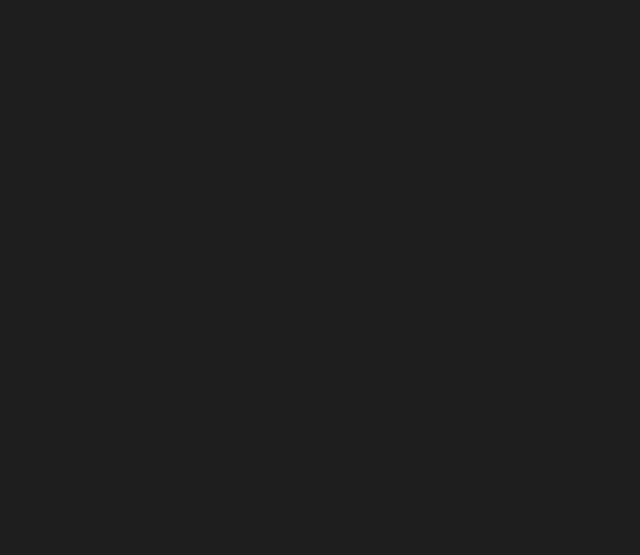
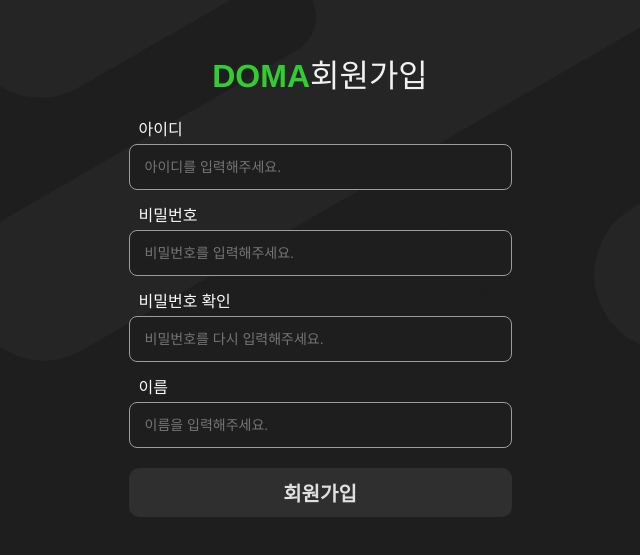
Before and after one commit to Team-MindWay/dormitory-manager-frontend, a React (Create React App) app: page /signup in a window 1280 px wide. Before the commit this address had no page. Shown: the part 117-672 px from the top of the page, without its empty margins (320-960 px from the left). Built offline with nearby package versions, Linux system fonts and the light colour scheme.

Commit message:
Feat: Signup Page UI

```diff
--- a/src/App.js
+++ b/src/App.js
@@ -2,12 +2,14 @@
 import StartPage from "./pages/StartPage";
 import { BrowserRouter, Route, Routes } from "react-router-dom";
 import SigninPage from "./pages/SigninPage";
+import SignupPage from "./pages/SignupPage";
 const App = () => {
   return (
     <BrowserRouter>
       <Routes>
         <Route path="/" element={<StartPage />} />
         <Route path="signin" element={<SigninPage />} />
+        <Route path="signup" element={<SignupPage />} />
       </Routes>
     </BrowserRouter>
   );
--- /dev/null
+++ b/src/components/SignupBox.jsx
@@ -0,0 +1,61 @@
+import { useState } from "react";
+import "../styles/SignupBox.css";
+
+const SignupBox = () => {
+  const [id, setId] = useState("");
+  const [password, setPassword] = useState("");
+  const [checkpassword, setCheckPassword] = useState("");
+  const [name, setName] = useState("");
+
+  return (
+    <div className="Signup-box">
+      <div className="title">
+        <span className="logo-text">DOMA</span>회원가입
+      </div>
+      <form className="form-box">
+        <div className="input-container">
+          <span className="id-text">아이디</span>
+          <input
+            type="text"
+            placeholder="아이디를 입력해주세요."
+            value={id}
+            onChange={(e) => setId(e.target.value)}
+          />
+        </div>
+
+        <div className="input-container">
+          <span className="password-text">비밀번호</span>
+          <input
+            type="password"
+            placeholder="비밀번호를 입력해주세요."
+            value={password}
+            onChange={(e) => setPassword(e.target.value)}
+          />
+        </div>
+
+        <div className="input-container">
+          <span className="checkpassword-text">비밀번호 확인</span>
+          <input
+            type="password"
+            placeholder="비밀번호를 다시 입력해주세요."
+            value={checkpassword}
+            onChange={(e) => setCheckPassword(e.target.value)}
+          />
+        </div>
+
+        <div className="input-container">
+          <span className="name-text">이름</span>
+          <input
+            type="text"
+            placeholder="이름을 입력해주세요."
+            value={name}
+            onChange={(e) => setName(e.target.value)}
+          />
+        </div>
+      </form>
+      <button className="Signup-button">회원가입</button>
+    </div>
+  );
+};
+
+export default SignupBox;
--- /dev/null
+++ b/src/pages/SignupPage.jsx
@@ -0,0 +1,14 @@
+import React from "react";
+import LoginBackground from "../components/LoginBackground";
+import SignupBox from "../components/SignupBox";
+
+const SignupPage = () => {
+  return (
+    <div className="signup-page">
+      <LoginBackground />
+      <SignupBox />
+    </div>
+  );
+};
+
+export default SignupPage;
--- /dev/null
+++ b/src/styles/SignupBox.css
@@ -0,0 +1,52 @@
+.Signup-box {
+  width: 383px;
+  display: flex;
+  flex-direction: column;
+  align-items: center;
+  justify-content: center;
+  gap: 20px;
+}
+
+.title {
+  font-size: 32px;
+  font-weight: 500;
+  color: #f1f1f1;
+}
+
+.logo-text {
+  font-size: 32px;
+  font-weight: 700;
+  color: limegreen;
+}
+
+.form-box {
+  width: 100%;
+  display: flex;
+  flex-direction: column;
+  align-items: center;
+  justify-content: center;
+  gap: 12px;
+}
+
+.id-text,
+.password-text,
+.checkpassword-text,
+.name-text {
+  color: #fafafa;
+  margin-left: 10px;
+  font-size: 16px;
+  font-weight: 500;
+}
+
+.Signup-button {
+  width: 100%;
+  height: 49px;
+  gap: 10px;
+  border-radius: 10px;
+  border: none;
+  background-color: #2f2f2f;
+  color: #e0e0e0;
+  font-size: 20px;
+  font-weight: 600;
+  cursor: pointer;
+}
--- a/src/styles/global.css
+++ b/src/styles/global.css
@@ -13,7 +13,8 @@
 
 /* 로그인 페이지 중앙 정렬 */
 .start-page,
-.signin-page {
+.signin-page,
+.signup-page {
   display: flex;
   flex-direction: column;
   align-items: center;
```
